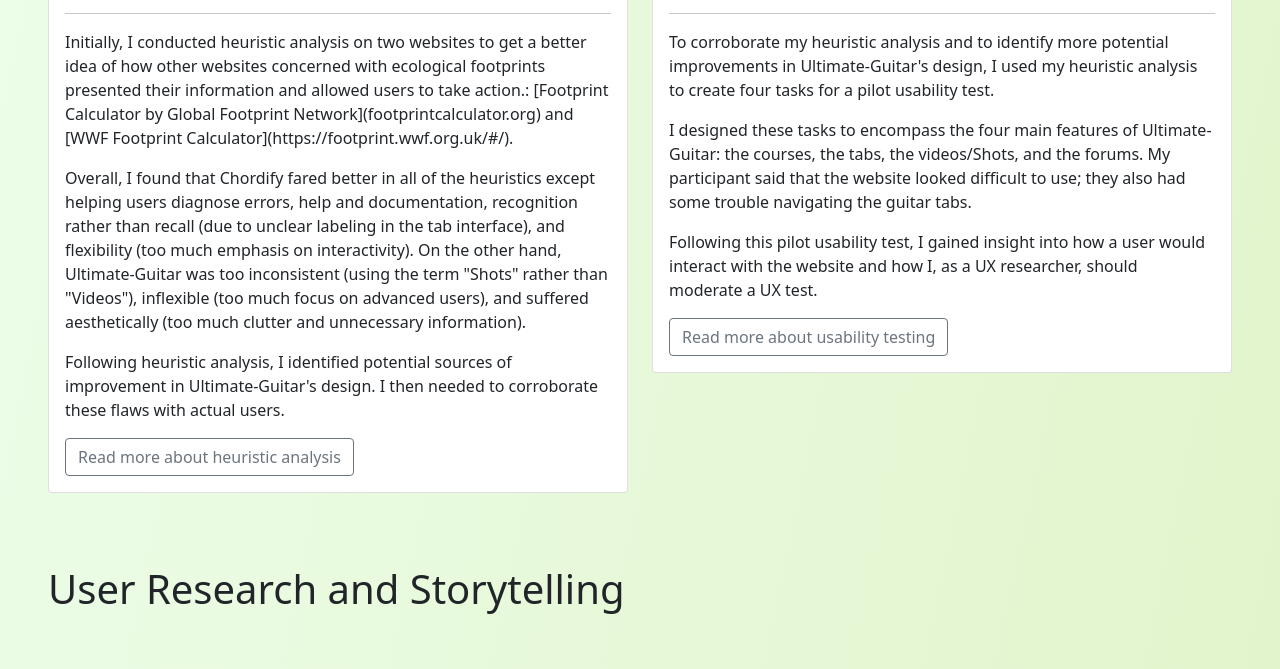
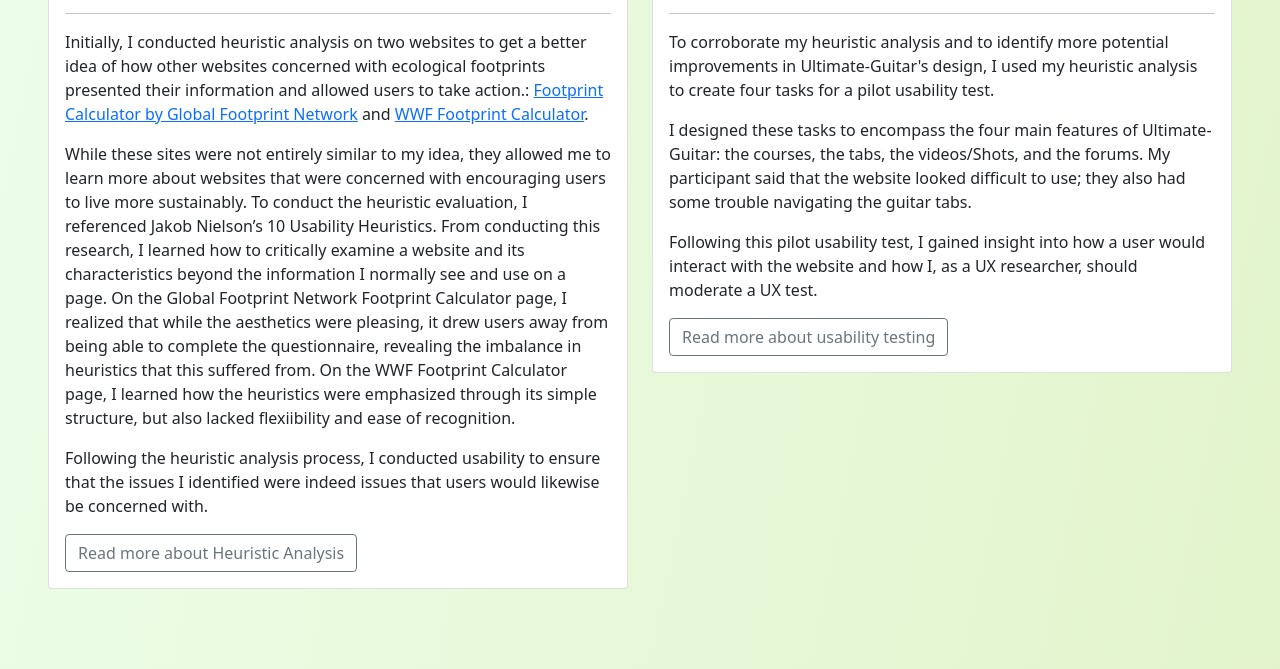
Before and after one commit to ashleyalee/DH110, a plain HTML site: page index.html in a window 1280 px wide. Shown: the part 1459-2128 px from the top of the page. Drawn offline with nearby package versions, Linux system fonts and the light colour scheme.

Commit message:
Update index.html

```diff
--- a/index.html
+++ b/index.html
@@ -69,18 +69,16 @@ In light of this issue, I wanted to create a product that would allow consumers
         <div class="card-body">
             <h5 class=" lead card-title">Heuristic Analysis</h5>
             <hr>
-        <p class="card-text">Initially, I conducted heuristic analysis on two websites to get a better idea of how other websites concerned with ecological footprints presented their information and allowed users to take action.: [Footprint Calculator by Global Footprint Network](footprintcalculator.org) and [WWF Footprint Calculator](https://footprint.wwf.org.uk/#/).</p>
+        <p class="card-text">Initially, I conducted heuristic analysis on two websites to get a better idea of how other websites concerned with ecological footprints presented their information and allowed users to take action.: <a href="https://www.footprintcalculator.org/home/en">Footprint Calculator by Global Footprint Network</a> and <a href="https://footprint.wwf.org.uk/#/">WWF Footprint Calculator</a>.</p>
 
-        <p class="card-text">Overall, I found that Chordify fared better in all of the heuristics except helping users diagnose errors, help and documentation,
-        recognition rather than recall (due to unclear labeling in the tab interface), and flexibility (too much emphasis on interactivity).
-        On the other hand, Ultimate-Guitar was too inconsistent (using the term "Shots" rather than "Videos"), inflexible (too much focus on
-        advanced users), and suffered aesthetically (too much clutter and unnecessary information).</p>
+        <p class="card-text">While these sites were not entirely similar to my idea, they allowed me to learn more about websites that were concerned with encouraging users to live more sustainably. To conduct the heuristic evaluation, I referenced Jakob Nielson’s 10 Usability Heuristics.
 
-        <p class="card-text">Following heuristic analysis, I identified potential sources of improvement in Ultimate-Guitar's design. I then needed to corroborate these
-          flaws with actual users.</p>
+From conducting this research, I learned how to critically examine a website and its characteristics beyond the information I normally see and use on a page. On the Global Footprint Network Footprint Calculator page, I realized that while the aesthetics were pleasing, it drew users away from being able to complete the questionnaire, revealing the imbalance in heuristics that this suffered from. On the WWF Footprint Calculator page, I learned how the heuristics were emphasized through its simple structure, but also lacked flexiibility and ease of recognition.</p>
+
+        <p class="card-text">Following the heuristic analysis process, I conducted usability to ensure that the issues I identified were indeed issues that users would likewise be concerned with.</p>
 
         <!-- BUTTON -->
-        <a href="https://james-y-yoon.github.io/DH110-JamesYoon/Heuristics/" class="btn btn-outline-secondary">Read more about heuristic analysis</a>
+        <a href="https://github.com/ashleyalee/DH110/edit/main/assignment001/README.md" class="btn btn-outline-secondary">Read more about Heuristic Analysis</a>
         </div>
       </div>
     </div>
```
